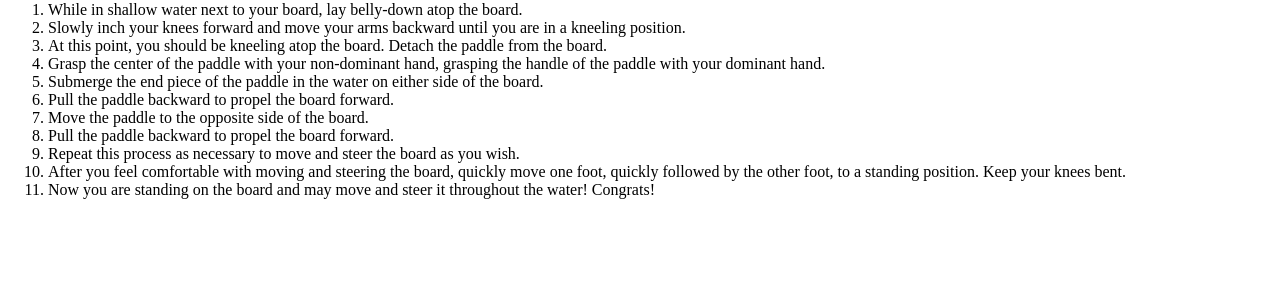
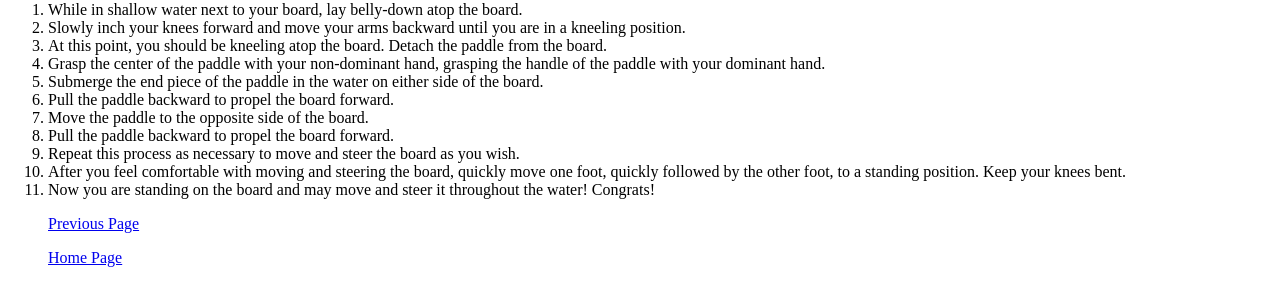
Before and after one commit to jjimmyk/jjimmyk.github.io, a plain HTML site: page backward-design/Standup-Paddleboard.html in a window 1280 px wide. Shown: the part 79-384 px from the top of the page. Drawn offline with Linux system fonts and the light colour scheme.

Commit message:
Update Standup-Paddleboard.html

```diff
--- a/backward-design/Standup-Paddleboard.html
+++ b/backward-design/Standup-Paddleboard.html
@@ -25,6 +25,11 @@
     <li>After you feel comfortable with moving and steering the board, quickly move one foot, quickly followed by the other foot, to a standing position. Keep your knees bent.</li>
     <li>Now you are standing on the board and may move and steer it throughout the water! Congrats!</li>
 
+
+    <p><a href="https://jjimmyk.github.io/backward-design/Sing-Opera-Note.html">Previous Page</a></p>
+
+    <p><a href="https://jjimmyk.github.io/backward-design/">Home Page</a></p>
+
   </ol>
 
 </body>
```
